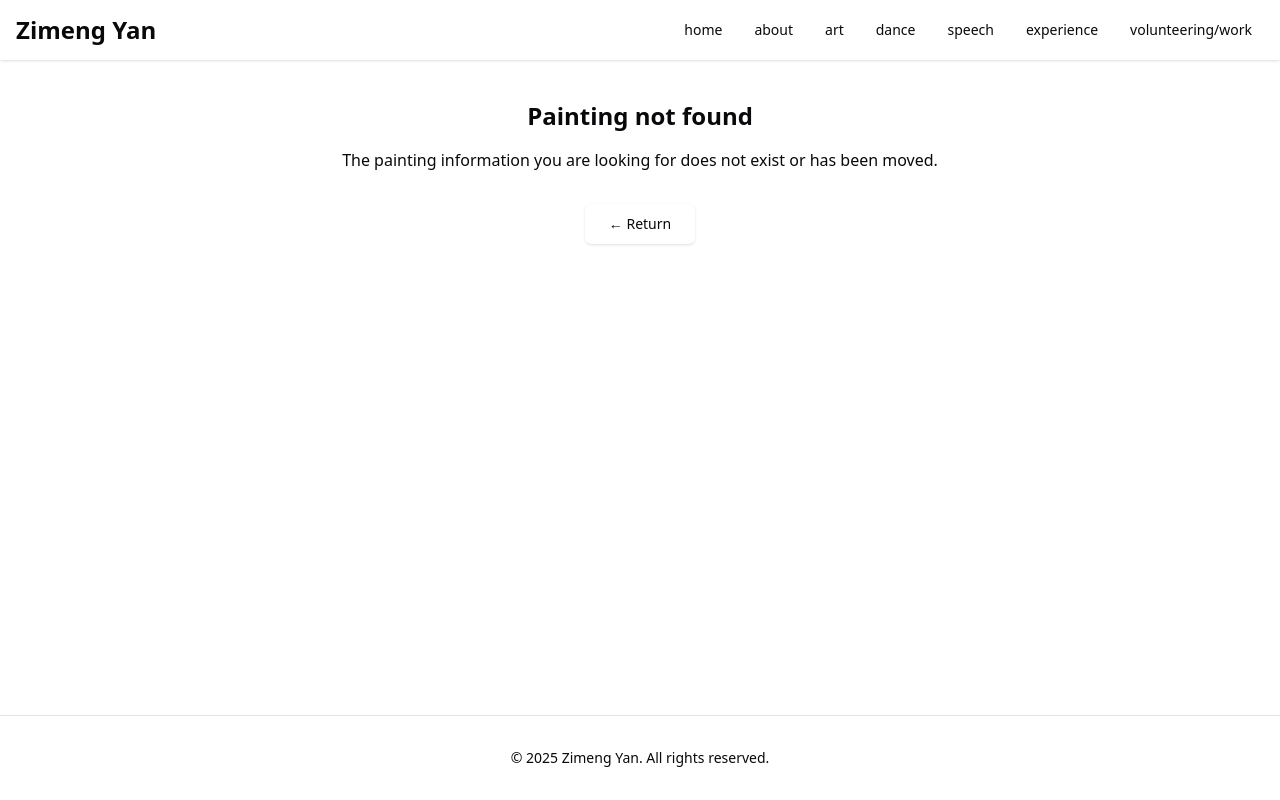
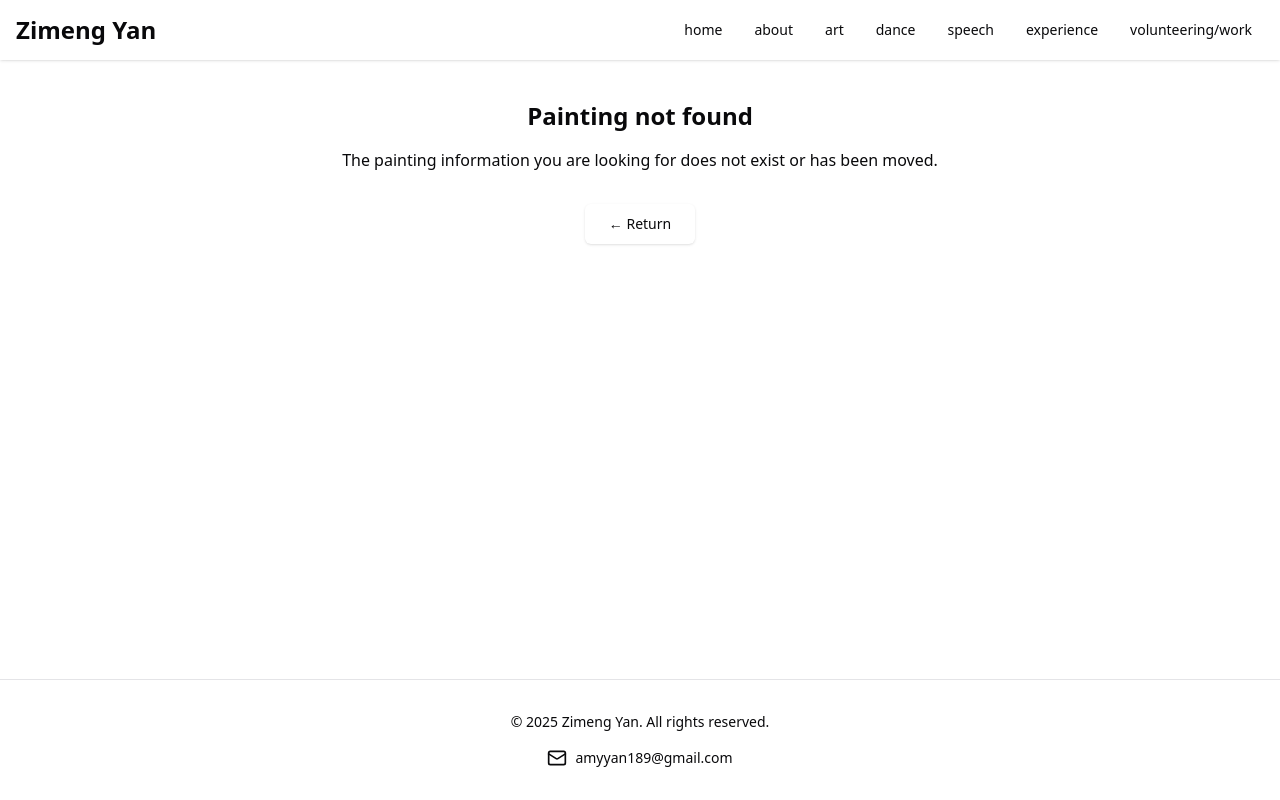
Before and after one commit to ninachenqm/amy-portfolio, a React (Vite) app: page /art/drawings/1 in a window 1280 px wide. Built offline with nearby package versions, Linux system fonts and the light colour scheme.

Commit message:
adjustments on first suggestion

```diff
--- a/src/components/Footer.jsx
+++ b/src/components/Footer.jsx
@@ -1,15 +1,30 @@
 import React from 'react';
+import { Mail } from 'lucide-react'; // Assuming 'lucide-react'
 
 function Footer() {
   const currentYear = new Date().getFullYear();
   return (
     <footer className="border-t border-border py-6 md:py-8 mt-10 bg-card text-card-foreground">
-      <div className="container mx-auto px-4 md:px-6 text-center">
-        <p className="text-sm text-muted-foreground">
-          &copy; 2025 Zimeng Yan. All rights reserved.
-        </p>
+      <div className="container mx-auto px-4 md:px-6">
+        <div className="flex flex-col items-center gap-4">
+          <p className="text-sm text-muted-foreground">
+            &copy; {currentYear} Zimeng Yan. All rights reserved.
+          </p>
+
+          <a
+            href="mailto:amyyan189@gmail.com"
+            className="flex items-center text-muted-foreground hover:text-primary transition-colors text-sm group"
+            aria-label="Email Amy Yan at amyyan189@gmail.com"
+          >
+            <Mail className="h-5 w-5 mr-2 flex-shrink-0 transition-colors group-hover:text-primary" />
+            <span className="group-hover:text-primary transition-colors">
+              amyyan189@gmail.com
+            </span>
+          </a>
+        </div>
       </div>
     </footer>
   );
 }
+
 export default Footer;
--- a/src/pages/HomePage.jsx
+++ b/src/pages/HomePage.jsx
@@ -26,22 +26,11 @@ function HeroSection() {
           <h1 className="text-4xl font-bold tracking-tighter sm:text-5xl md:text-6xl lg:text-7xl/none " style={{ animationDelay: '0.1s' }}>
             Hi, I am <span className="gradient-text">Zimeng Yan</span>
           </h1>
-          <div className="mx-auto max-w-[700px] text-xl text-muted-foreground md:text-2xl min-h-[60px] md:min-h-[30px] " style={{ animationDelay: '0.3s' }}>
-            <TypeAnimation sequence={['Dancer', 1500, 'Painter', 1500, 'Speaker', 1500, 'Doctor', 1500]} wrapper="span" speed={50} repeat={Infinity} className="font-semibold" />
-          </div>
           <p className="max-w-[700px] text-muted-foreground text-base sm:text-lg md:text-xl " style={{ animationDelay: '0.5s' }}>
-            Explore my dance moments, artistic creations and wonderful expressions.
+            Art, motion and voice - a decade of practice, curiosity and care
           </p>
-          <div className="flex flex-col sm:flex-row gap-4 mt-6 " style={{ animationDelay: '0.7s' }}>
-            <a href="#about" onClick={(e) => smoothScrollTo(e, 'about')} className="inline-flex items-center justify-center rounded-full bg-primary px-8 py-3 text-base font-medium text-primary-foreground shadow-lg transition-colors hover:bg-primary/90 focus-visible:outline-none focus-visible:ring-2 focus-visible:ring-ring focus-visible:ring-offset-2">
-              Explore more
-            </a>
-          </div>
           <div className="flex gap-4 mt-8 " style={{ animationDelay: '0.9s' }}>
-            <a href="mailto:amyyan189@gmail.com" className="flex items-center text-muted-foreground hover:text-primary transition-colors text-sm sm:text-base group" aria-label="Email Amy Yan at amyyan189@gmail.com">
-              <Mail className="h-5 w-5 sm:h-6 sm:w-6 mr-2 flex-shrink-0 transition-colors group-hover:text-primary" />
-              <span className="group-hover:text-primary transition-colors">amyyan189@gmail.com</span>
-            </a>
+
           </div>
         </div>
       </div>
```
